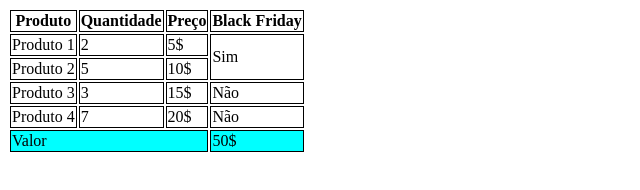
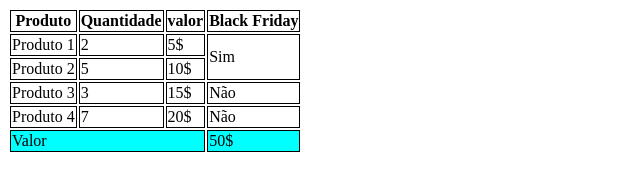
Before and after one commit to GEORGIANA-SILVA/-aula-tabela-, a plain HTML site: page index.html in a window 1280 px wide. Shown: the full height of the page, 0-640 px from the left. Drawn offline with Linux system fonts and the light colour scheme.

Commit message:
trocado de preço para valor

```diff
--- a/index.html
+++ b/index.html
@@ -20,7 +20,7 @@
             <tr>
                 <th> Produto</th>
                 <th> Quantidade</th>
-                <th> Preço</th>
+                <th> valor</th>
                 <th> Black Friday</th>
             </tr>
         </thead>
```
